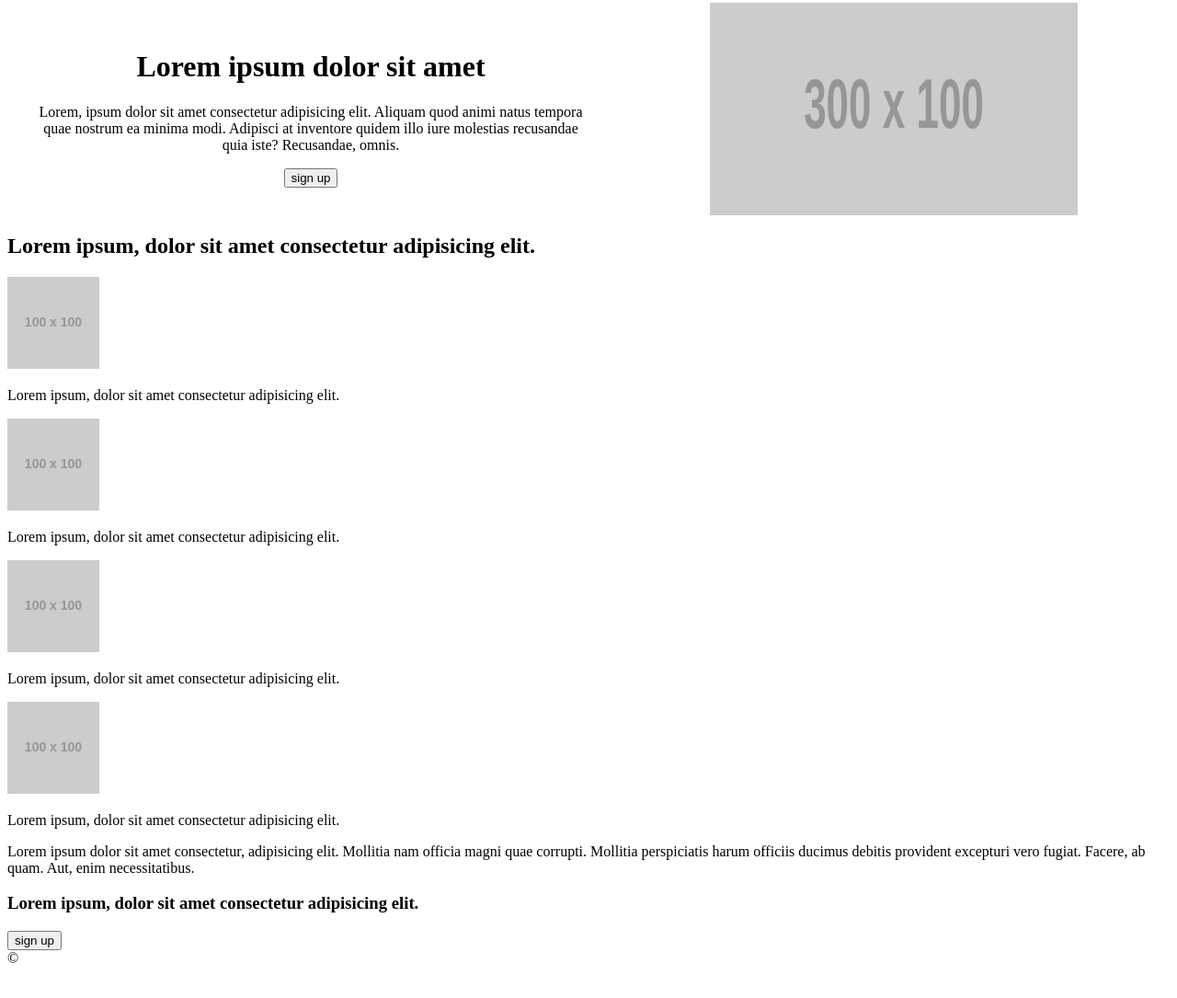
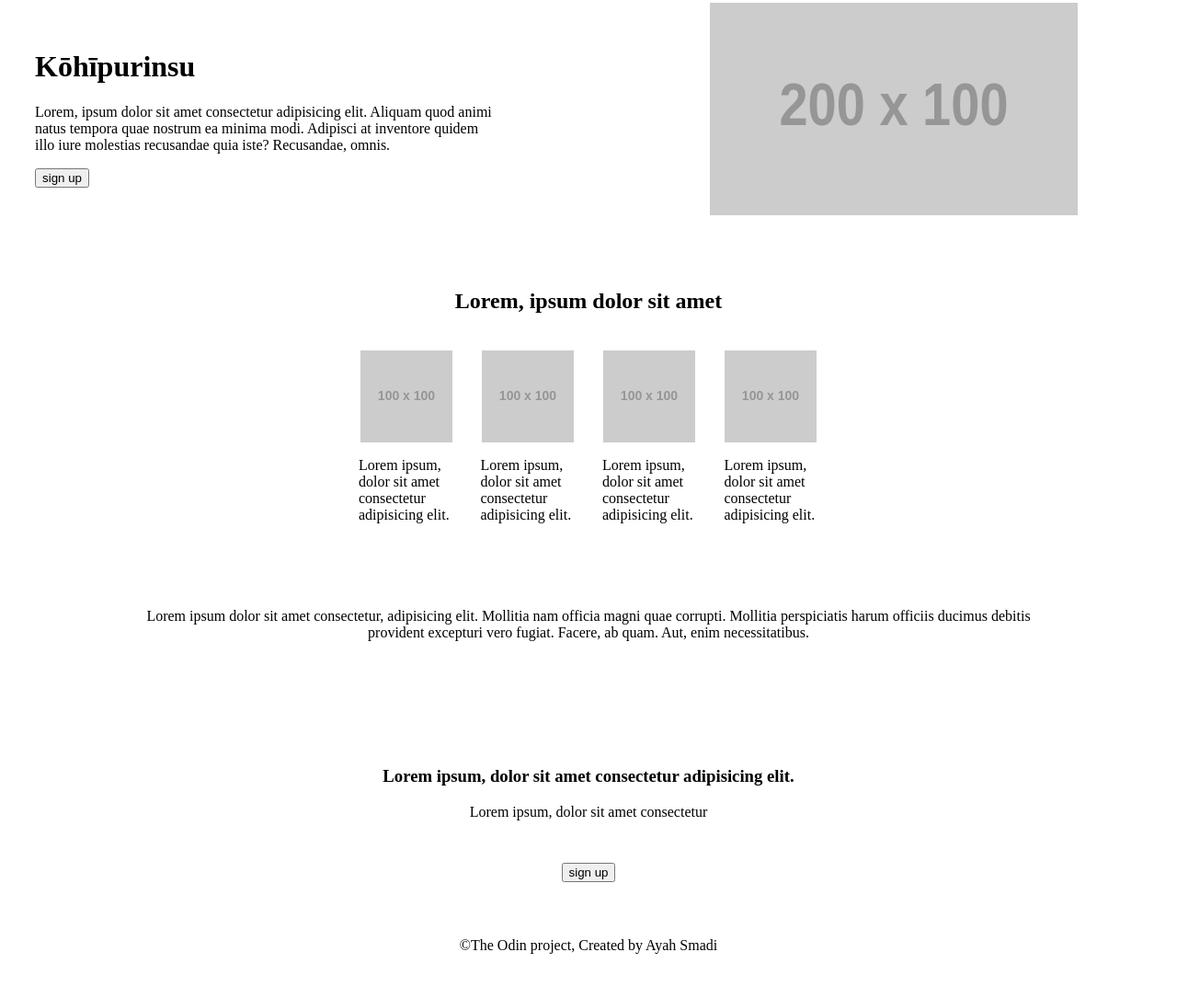
Before and after one commit to Aya333/coffee-page, a plain HTML site: page index.html in a window 1280 px wide. Shown: the part 115-1200 px from the top of the page at 92% size. Before the commit the page ends 1174 px from the top, so only its background shows below. Drawn offline with Linux system fonts and the light colour scheme; placeholder pictures from the web are drawn by us.

Commit message:
Finished positioning the layout

```diff
--- a/css/style.css
+++ b/css/style.css
@@ -1,57 +1,108 @@
-
-header{
-    display:flex;
+* {
+  box-sizing: border-box;
+}
+header {
+  display: flex;
   flex: 1 1 0%;
   flex-direction: column;
-
 }
 /********** START OF NAV BAR STYLING ************/
-.first-section{
+.first-section {
   display: flex;
   flex: 1 1 0%;
   justify-content: space-between;
-
 }
 
-.links ul{
+.links ul {
   list-style: none;
   display: flex;
   justify-items: flex-end;
   gap: 50px;
   margin-right: 20px;
-
-
 }
 
-.first-section img{
+.first-section img {
   height: auto;
   width: 100px;
   margin-left: 20px;
   margin-bottom: 5px;
   margin-top: 5px;
-
 }
 /********** END OF NAV BAR STYLING ************/
-.container{
+.container {
   display: flex;
   flex: 1 1 0%;
   justify-content: space-between;
-
 }
-.header-main-left{
+.header-main-left {
   align-items: flex-start;
-    text-align: center;
-    width: 600px;
+  text-align: left;
+  width: 500px;
   height: auto;
   margin: 30px;
-    /* border: solid;
-    border-width: 5px;
-    border-color: black; */
 }
 
-.container img{
+.container img {
   width: 400px;
   height: auto;
   margin-right: 100px;
+}
+/********** END OF HEDER STYLING ************/
+
+/*------------------------*/
+/*-----------------------*/
+
+/********** START OF MAIN STYLING ************/
+
+main {
+  display: flex;
+  flex-flow: column wrap;
+  justify-content: space-around;
+  align-items: center;
+  margin: 60px;
+  /* padding:50px; */
+}
+
+.main-part1-img {
+  display: flex;
+  justify-content: space-evenly;
+  align-self: center;
+  width: 500px;
+  gap: 30px;
+  margin-top: 20px;
+}
+.main-part1-p {
+  display: flex;
+  justify-content: center;
+  align-items: center;
+  gap: 30px;
+  width: 500px;
+}
+
+.main-part2{
+    align-items: center;
+    text-align: center;
+    width: auto;
+    height: 200px;
+    padding: 60px;
 
 }
+.main-part3{
+    align-self: center;
+    text-align: center;
+    padding: 10px;
+    margin: 20px;
+}
+.sign{
+    align-self: center;
+    justify-self: center;
+}
+footer{
+    text-align: center;
+    height:70px;
+
+}
+
+/*   border: solid;
+    border-width: 5px;
+    border-color: black; */
--- a/index.html
+++ b/index.html
@@ -1,18 +1,17 @@
 <!DOCTYPE html>
 <html lang="en">
   <head>
-    <meta charset="UTF-8">
-    <meta http-equiv="X-UA-Compatible" content="IE=edge">
-    <meta name="viewport" content="width=device-width, initial-scale=1.0">
+    <meta charset="UTF-8" />
+    <meta http-equiv="X-UA-Compatible" content="IE=edge" />
+    <meta name="viewport" content="width=device-width, initial-scale=1.0" />
     <title>Coffee Prince</title>
-    <link rel="stylesheet" href="/css/style.css">
+    <link rel="stylesheet" href="/css/style.css" />
     <!-- <title>コーヒープリンス</title> -->
-
   </head>
   <body>
     <header>
       <nav class="first-section">
-     <img src="/images/logo.png" alt="Coffe-shop logo">
+        <img src="/images/logo.png" alt="Coffe-shop logo" />
         <span class="links">
           <ul>
             <li>
@@ -20,70 +19,86 @@
             </li>
             <li>
               <a href="#">link two</a>
-
             </li>
             <li>
               <a href="#">link three</a>
-
             </li>
-
           </ul>
         </span>
       </nav>
       <div class="container">
         <span class="header-main-left">
-    <h1>Lorem ipsum dolor sit amet</h1>
-    <p>Lorem, ipsum dolor sit amet consectetur adipisicing elit. Aliquam quod animi natus tempora quae nostrum ea minima modi. Adipisci at inventore quidem illo iure molestias recusandae quia iste? Recusandae, omnis.</p>
+          <h1>Kōhīpurinsu</h1>
+          <p>
+            Lorem, ipsum dolor sit amet consectetur adipisicing elit. Aliquam
+            quod animi natus tempora quae nostrum ea minima modi. Adipisci at
+            inventore quidem illo iure molestias recusandae quia iste?
+            Recusandae, omnis.
+          </p>
 
-    <button>
-      sign up
-        </button>
-
+          <button>sign up</button>
         </span>
 
-    <img src="https://via.placeholder.com/300x100/000000/
+        <img
+          src="https://via.placeholder.com/200x100/000000/
 
-    C/O https://placeholder.com/#How_To_Use_Our_Placeholders" alt="">
-
+    C/O https://placeholder.com/#How_To_Use_Our_Placeholders"
+          alt=""
+        />
       </div>
     </header>
 
     <main>
-      <div>
-   <h2>Lorem ipsum, dolor sit amet consectetur adipisicing elit.</h2>
-   <img src="https://via.placeholder.com/100x100/000000/
+      <h2>Lorem, ipsum dolor sit amet</h2>
+      <div class="main-part1-img">
+        <img
+          src="https://via.placeholder.com/100x100/000000/
 
-   C/O https://placeholder.com/#How_To_Use_Our_Placeholders" alt="">
+   C/O https://placeholder.com/#How_To_Use_Our_Placeholders"
+          alt=""
+        />
+        <img
+          src="https://via.placeholder.com/100x100/000000/
+
+   C/O https://placeholder.com/#How_To_Use_Our_Placeholders"
+          alt=""
+        />
+        <img
+          src="https://via.placeholder.com/100x100/000000/
+
+   C/O https://placeholder.com/#How_To_Use_Our_Placeholders"
+          alt=""
+        />
+        <img
+          src="https://via.placeholder.com/100x100/000000/
+
+   C/O https://placeholder.com/#How_To_Use_Our_Placeholders"
+          alt=""
+        />
+      </div>
+      <div class="main-part1-p">
         <p>Lorem ipsum, dolor sit amet consectetur adipisicing elit.</p>
-   <img src="https://via.placeholder.com/100x100/000000/
-
-   C/O https://placeholder.com/#How_To_Use_Our_Placeholders" alt="">
         <p>Lorem ipsum, dolor sit amet consectetur adipisicing elit.</p>
-   <img src="https://via.placeholder.com/100x100/000000/
-
-   C/O https://placeholder.com/#How_To_Use_Our_Placeholders" alt="">
         <p>Lorem ipsum, dolor sit amet consectetur adipisicing elit.</p>
-   <img src="https://via.placeholder.com/100x100/000000/
-
-   C/O https://placeholder.com/#How_To_Use_Our_Placeholders" alt="">
         <p>Lorem ipsum, dolor sit amet consectetur adipisicing elit.</p>
       </div>
+      <div class="main-part2">
+        <p>
+          Lorem ipsum dolor sit amet consectetur, adipisicing elit. Mollitia nam
+          officia magni quae corrupti. Mollitia perspiciatis harum officiis
+          ducimus debitis provident excepturi vero fugiat. Facere, ab quam. Aut,
+          enim necessitatibus.
+        </p>
+      </div>
 
-<div>
-<p>Lorem ipsum dolor sit amet consectetur, adipisicing elit. Mollitia nam officia magni quae corrupti. Mollitia perspiciatis harum officiis ducimus debitis provident excepturi vero fugiat. Facere, ab quam. Aut, enim necessitatibus.</p>
-</div>
-<div>
+      <div class="main-part3">
           <h3>Lorem ipsum, dolor sit amet consectetur adipisicing elit.</h3>
-    <p></p>
-<button>
-    sign up
-</button>
+          <p>Lorem ipsum, dolor sit amet consectetur</p>
 
       </div>
+      <button class="sign">sign up</button>
     </main>
 
-  <footer>
-  &copy;
-  </footer>
+    <footer>&copy;The Odin project, Created by Ayah Smadi</footer>
   </body>
 </html>
```
Lines whose indentation alone changed are shown as unchanged.
